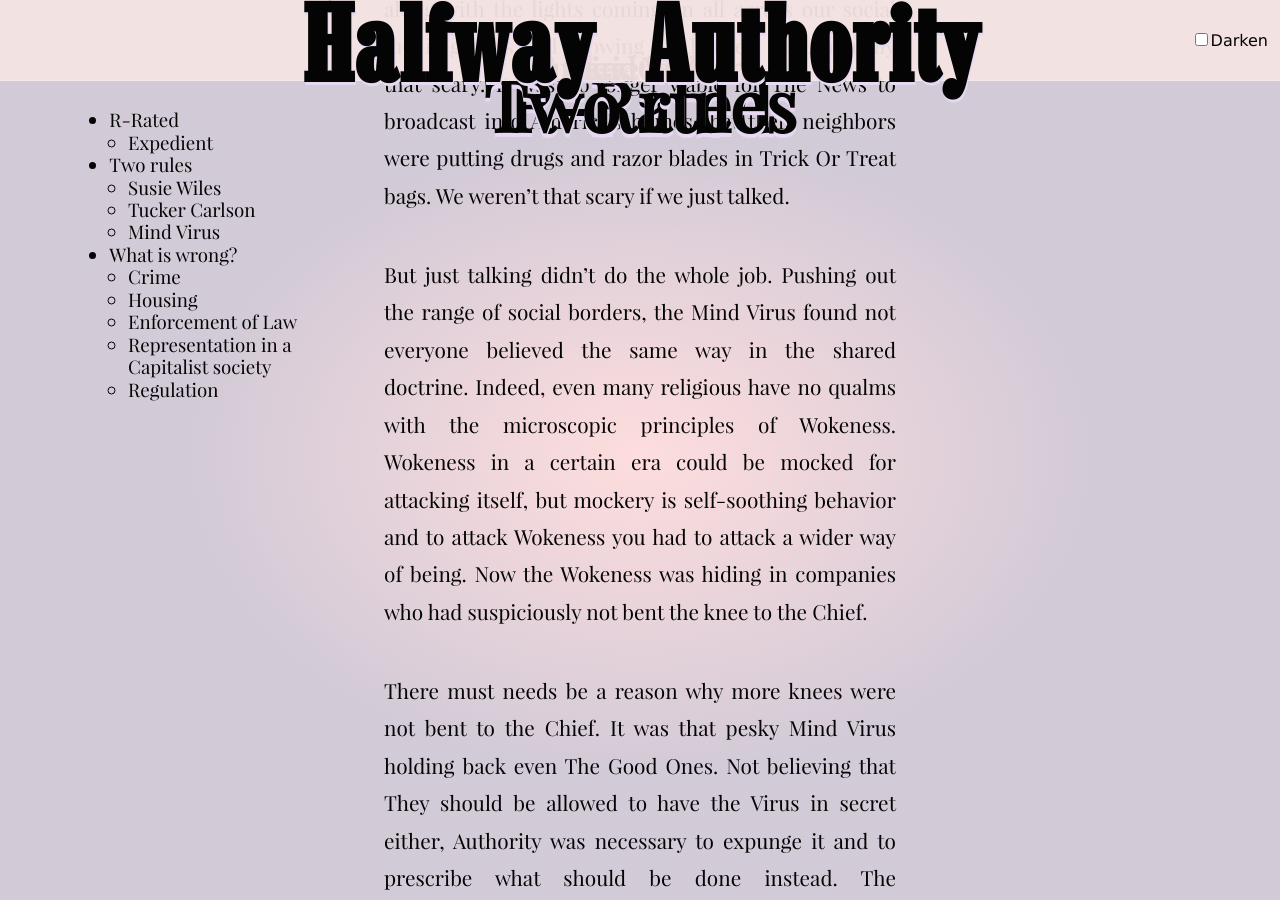
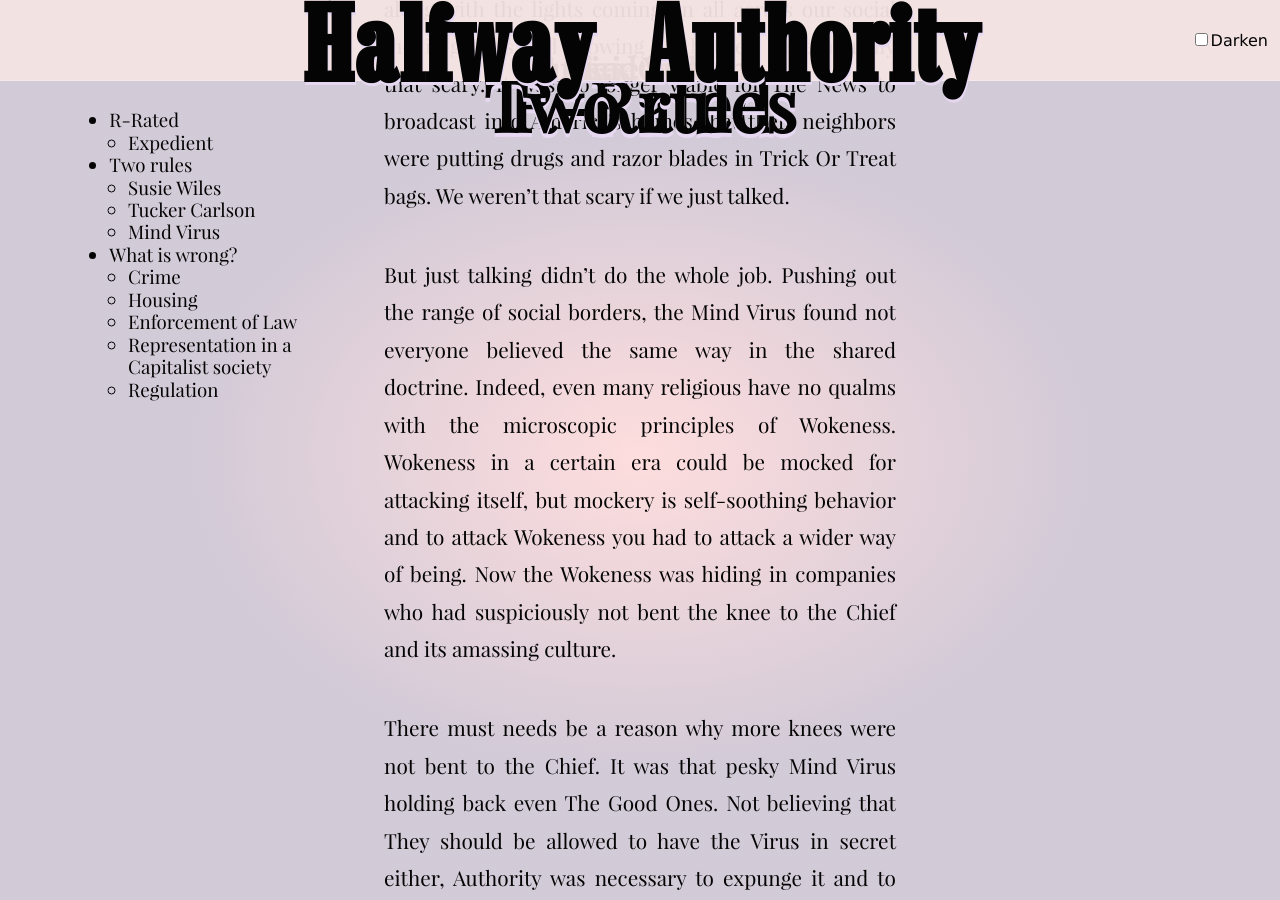
Before and after one commit to tiliv/antibody, a Jekyll site: the page built from docs/journal/autumn-Ryan-Halfway-Authority/index.md, in a window 1280 px wide and 900 px high, scrolled down 22494 px. Built offline with Jekyll 4.4.1, drawn with Linux system fonts in a browser that asks for light colours.

Commit message:
Add culture note

```diff
--- a/docs/journal/autumn-Ryan-Halfway-Authority/index.md
+++ b/docs/journal/autumn-Ryan-Halfway-Authority/index.md
@@ -159,7 +159,7 @@ The Mind Virus is a church of humankind also founded in America like Protestants
 
 Like a church, the Mind Virus expects its fellows to be ready to hear anything. This works well in many places where a different kind of rugged individualism shapes Millennials and others who lost their fear of Strangers along with the lights coming on all across our social media graphs and showing us that few were actually that scary. It was no longer viable for The News to broadcast into America's homes that their neighbors were putting drugs and razor blades in Trick Or Treat bags. We weren't that scary if we just talked.
 
-But just talking didn't do the whole job. Pushing out the range of social borders, the Mind Virus found not everyone believed the same way in the shared doctrine. Indeed, even many religious have no qualms with the microscopic principles of Wokeness. Wokeness in a certain era could be mocked for attacking itself, but mockery is self-soothing behavior and to attack Wokeness you had to attack a wider way of being. Now the Wokeness was hiding in companies who had suspiciously not bent the knee to the Chief.
+But just talking didn't do the whole job. Pushing out the range of social borders, the Mind Virus found not everyone believed the same way in the shared doctrine. Indeed, even many religious have no qualms with the microscopic principles of Wokeness. Wokeness in a certain era could be mocked for attacking itself, but mockery is self-soothing behavior and to attack Wokeness you had to attack a wider way of being. Now the Wokeness was hiding in companies who had suspiciously not bent the knee to the Chief and its amassing culture.
 
 There must needs be a reason why more knees were not bent to the Chief. It was that pesky Mind Virus holding back even The Good Ones. Not believing that They should be allowed to have the Virus in secret either, Authority was necessary to expunge it and to prescribe what should be done instead. The prescription would not go down so easily were it not for the American flag wrapping the Provider, and the label you should look no further than: Patriotism, a label only the government doctor in particular could claim. You don't get to pick this side, and they openly discuss what they want for their own Domestic Enemies.
 
```
